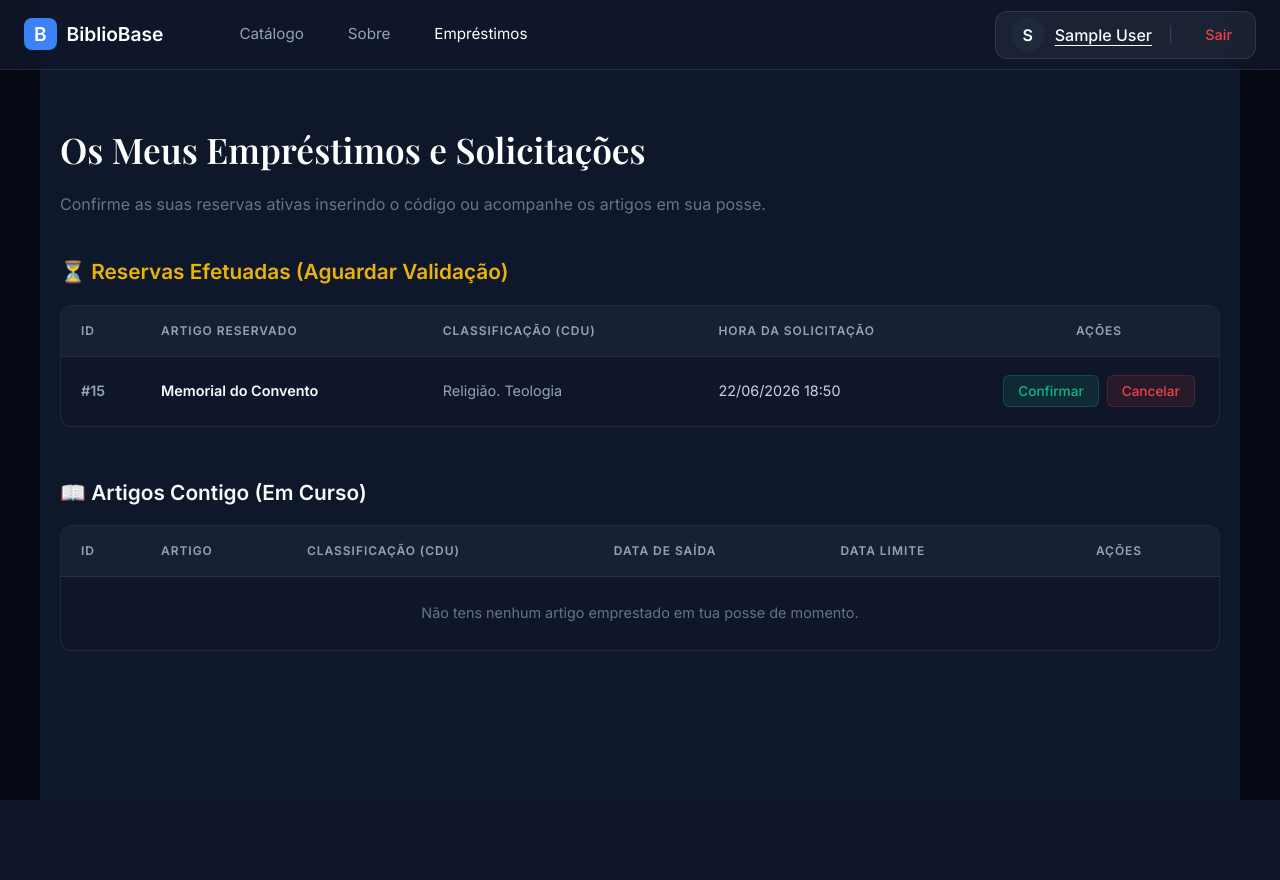
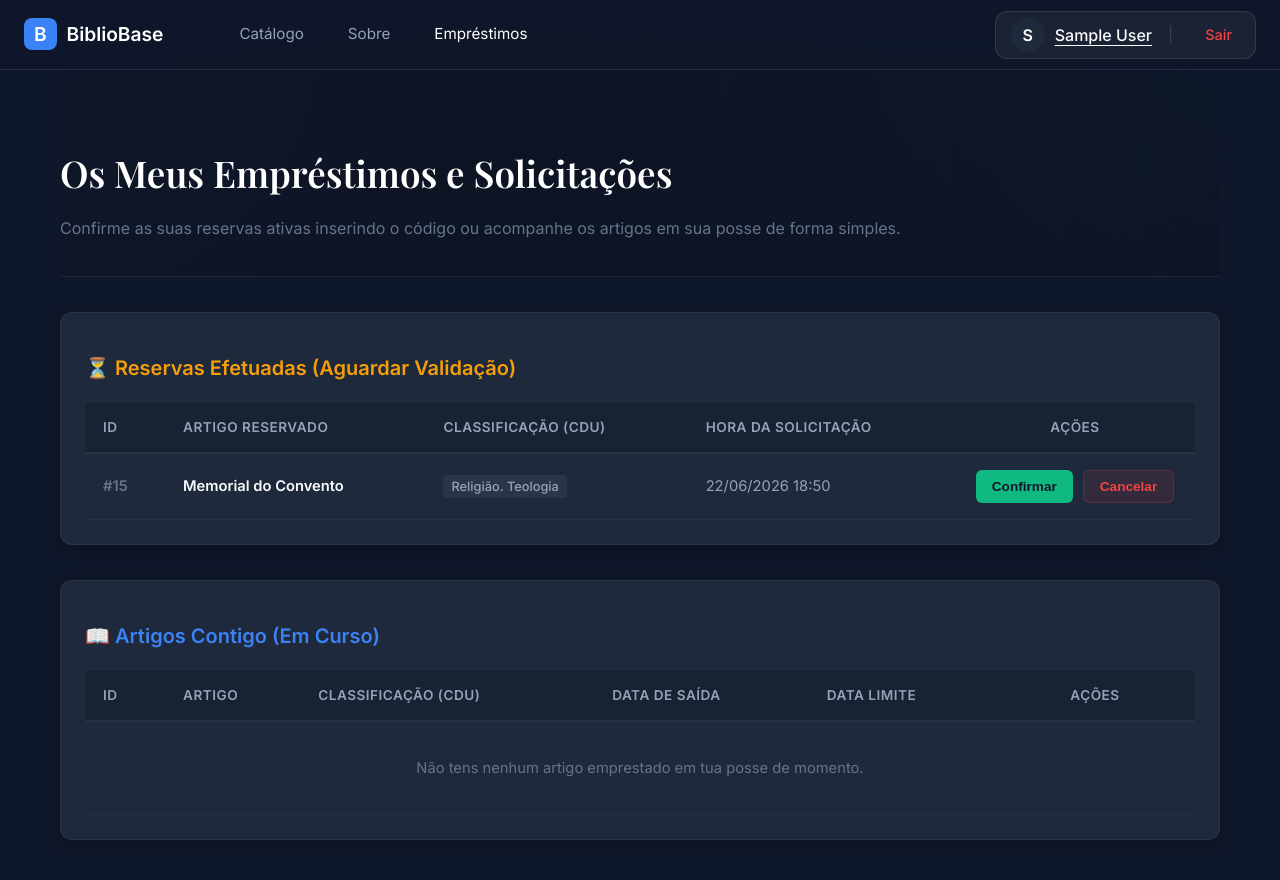
Before and after one commit to Rfernandes200/LivrisCore, a PHP site: page /emprestimos.php in a window 1280 px wide. Before the commit the page ends 800 px from the top, so only its background shows below. Run offline with PHP 8.4, Linux system fonts and the light colour scheme; the visitor is signed in with stand-in values (Sample User, id 1); data comes from the database, SQL or seed files in the repository; both versions use the stored data as it was after the commit.

Commit message:
visual novo

```diff
--- a/emprestimos.php
+++ b/emprestimos.php
@@ -65,42 +65,199 @@
     <link href="https://fonts.googleapis.com/css2?family=Playfair+Display:wght@600&family=Inter:wght@400;500;600&display=swap" rel="stylesheet">
 
     <style>
+        body {
+            background-color: #0f172a;
+            color: #cbd5e1;
+            font-family: 'Inter', sans-serif;
+        }
+
+        .main-wrapper {
+            max-width: 1200px;
+            margin: 40px auto;
+            padding: 0 20px;
+        }
+
+        .page-header {
+            margin-bottom: 35px;
+            border-bottom: 1px solid rgba(255,255,255,0.06);
+            padding-bottom: 20px;
+        }
+
+        .page-header h1 {
+            font-family: 'Playfair Display', serif;
+            font-size: 2.3rem;
+            color: #ffffff;
+            margin-bottom: 8px;
+        }
+
+        .page-header p {
+            color: #64748b;
+            font-size: 1rem;
+        }
+
+        .section-card {
+            background: #1e293b;
+            border: 1px solid rgba(255, 255, 255, 0.05);
+            border-radius: 12px;
+            padding: 24px;
+            margin-bottom: 35px;
+            box-shadow: 0 4px 20px rgba(0,0,0,0.25);
+        }
+
+        .table-section-title {
+            font-size: 1.25rem;
+            font-weight: 600;
+            margin-bottom: 20px;
+            display: flex;
+            align-items: center;
+            gap: 10px;
+        }
+        .title-pendente { color: #f59e0b; }
+        .title-ativo { color: #3b82f6; }
+
+        .custom-table {
+            width: 100%;
+            border-collapse: collapse;
+            text-align: left;
+        }
+
+        .custom-table th {
+            background: rgba(15, 23, 42, 0.4);
+            color: #94a3b8;
+            font-weight: 600;
+            font-size: 0.85rem;
+            text-transform: uppercase;
+            letter-spacing: 0.5px;
+            padding: 14px 18px;
+            border-bottom: 2px solid rgba(255,255,255,0.05);
+        }
+
+        .custom-table td {
+            padding: 16px 18px;
+            border-bottom: 1px solid rgba(255,255,255,0.04);
+            font-size: 0.92rem;
+            vertical-align: middle;
+        }
+
+        .custom-table tr:hover td {
+            background: rgba(255,255,255,0.01);
+        }
+
+        /* Badges e Tags customizados */
+        .cdu-badge {
+            background: rgba(148, 163, 184, 0.1);
+            color: #94a3b8;
+            padding: 4px 8px;
+            border-radius: 4px;
+            font-size: 0.8rem;
+            font-weight: 500;
+        }
+
+        .badge-status-ativo {
+            background: rgba(59, 130, 246, 0.15) !important;
+            color: #60a5fa !important;
+            border: 1px solid rgba(59, 130, 246, 0.3);
+            padding: 4px 10px;
+            border-radius: 20px;
+            font-size: 0.8rem;
+            font-weight: 600;
+        }
+
+        /* Alertas de Tempo Dinâmicos */
+        .data-aviso-normal {
+            color: #cbd5e1;
+        }
+        .data-aviso-urgente {
+            color: #f87171;
+            font-weight: 600;
+            animation: pulse-warn 2s infinite;
+        }
+        .data-subtexto {
+            display: block;
+            font-size: 0.78rem;
+            color: #64748b;
+            margin-top: 2px;
+        }
+        .data-aviso-urgente .data-subtexto { color: #fca5a5; }
+
+        @keyframes pulse-warn {
+            0% { opacity: 1; }
+            50% { opacity: 0.7; }
+            100% { opacity: 1; }
+        }
+
+        /* Botões Estilizados */
+        .btn-action-base {
+            padding: 8px 16px;
+            border-radius: 6px;
+            font-size: 0.85rem;
+            font-weight: 600;
+            cursor: pointer;
+            transition: all 0.2s ease;
+            border: none;
+        }
+
+        .btn-confirmar-modal-custom {
+            background: #10b981;
+            color: #0f172a;
+        }
+        .btn-confirmar-modal-custom:hover {
+            background: #34d399;
+            box-shadow: 0 0 12px rgba(16, 185, 129, 0.4);
+        }
+
+        .btn-cancelar-inline-custom {
+            background: rgba(239, 68, 68, 0.1);
+            color: #ef4444;
+            border: 1px solid rgba(239, 68, 68, 0.2);
+        }
+        .btn-cancelar-inline-custom:hover {
+            background: #ef4444;
+            color: #fff;
+        }
+
         .btn-entregar-inline {
             background: #3b82f6;
             color: #fff;
-            border: none;
-            padding: 6px 14px;
-            border-radius: 4px;
-            font-size: 0.85rem;
-            font-weight: 500;
-            cursor: pointer;
-            transition: background 0.2s;
         }
         .btn-entregar-inline:hover {
             background: #2563eb;
+            box-shadow: 0 0 12px rgba(59, 130, 246, 0.4);
         }
+
+        .alert-container-box {
+            padding: 14px 18px;
+            border-radius: 8px;
+            margin-bottom: 25px;
+            font-weight: 500;
+            font-size: 0.95rem;
+        }
+        .alert-sucesso-custom { background: rgba(16, 185, 129, 0.1); border: 1px solid rgba(16, 185, 129, 0.2); color: #34d399; }
+        .alert-erro-custom { background: rgba(239, 68, 68, 0.1); border: 1px solid rgba(239, 68, 68, 0.2); color: #f87171; }
     </style>
 </head>
 <body>
 
     <?php require 'navbar.php'; ?>
 
-    <div class="admin-container admin-container-block">
-        <main class="admin-content admin-content-padded">
+    <div class="main-wrapper">
+
+        <header class="page-header">
+            <h1>Os Meus Empréstimos e Solicitações</h1>
+            <p>Confirme as suas reservas ativas inserindo o código ou acompanhe os artigos em sua posse de forma simples.</p>
+        </header>
 
         <?php if (isset($_SESSION['alerta'])): ?>
-                <div class="alert-box <?= $_SESSION['alerta']['tipo'] === 'sucesso' ? 'alert-sucesso' : 'alert-erro' ?>">
+            <div class="alert-container-box <?= $_SESSION['alerta']['tipo'] === 'sucesso' ? 'alert-sucesso-custom' : 'alert-erro-custom' ?>">
                 <?= $_SESSION['alerta']['mensagem']; ?>
             </div>
             <?php unset($_SESSION['alerta']); ?>
         <?php endif; ?>
 
-            <h1>Os Meus Empréstimos e Solicitações</h1>
-            <p class="admin-subtitle admin-subtitle-margin">Confirme as suas reservas ativas inserindo o código ou acompanhe os artigos em sua posse.</p>
-
+        <section class="section-card">
             <h2 class="table-section-title title-pendente">⏳ Reservas Efetuadas (Aguardar Validação)</h2>
-            <div class="table-responsive table-wrapper">
-                <table class="agent-table">
+            <div style="overflow-x: auto;">
+                <table class="custom-table">
                     <thead>
                         <tr>
                             <th style="width: 80px;">ID</th>
@@ -113,19 +270,18 @@
                     <tbody>
                         <?php if (empty($reservas_pendentes)): ?>
                             <tr>
-                                <td colspan="5" style="text-align: center; color: #64748b; padding: 25px;">Não tem nenhuma reserva pendente de validação.</td>
+                                <td colspan="5" style="text-align: center; color: #64748b; padding: 35px;">Não tem nenhuma reserva pendente de validação de momento.</td>
                             </tr>
                         <?php else: ?>
                             <?php foreach ($reservas_pendentes as $res): ?>
                                 <tr>
-                                    <td class="td-id">#<?= $res['id']; ?></td>
+                                    <td style="color: #64748b; font-weight: 600;">#<?= $res['id']; ?></td>
                                     <td style="font-weight: 600; color: #f8fafc;"><?= htmlspecialchars($res['item_titulo']); ?></td>
-                                    <td style="color: #94a3b8;"><?= $res['cat_nome'] ? htmlspecialchars($res['cat_nome']) : 'Sem classe'; ?></td>
-                                    <td><?= date('d/m/Y H:i', strtotime($res['data_inicio'])); ?></td>
-                                    <td style="text-align: center; display: flex; gap: 8px; justify-content: center; align-items: center; border:none;">
-
-                                        <button type="button" class="btn-confirmar-modal"
-                                                style="cursor: pointer;"
+                                    <td><span class="cdu-badge"><?= $res['cat_nome'] ? htmlspecialchars($res['cat_nome']) : 'Sem classe'; ?></span></td>
+                                    <td style="color: #94a3b8;"><?= date('d/m/Y H:i', strtotime($res['data_inicio'])); ?></td>
+                                    <td style="text-align: center;">
+                                        <div style="display: flex; gap: 10px; justify-content: center;">
+                                            <button type="button" class="btn-action-base btn-confirmar-modal-custom"
                                                     onclick='abrirModalComDias(<?= (int)$res['id']; ?>, <?= json_encode($res['item_titulo'], JSON_HEX_APOS | JSON_HEX_QUOT); ?>)'>
                                                 Confirmar
                                             </button>
@@ -133,9 +289,9 @@
                                             <form action="processo_emprestimo.php" method="POST" style="margin:0;" onsubmit="return confirm('Tem a certeza que deseja cancelar esta reserva?');">
                                                 <input type="hidden" name="acao" value="cancelar_reserva">
                                                 <input type="hidden" name="reserva_id" value="<?= $res['id']; ?>">
-                                            <button type="submit" class="btn-cancelar-inline">Cancelar</button>
+                                                <button type="submit" class="btn-action-base btn-cancelar-inline-custom">Cancelar</button>
                                             </form>
-
+                                        </div>
                                     </td>
                                 </tr>
                             <?php endforeach; ?>
@@ -143,10 +299,12 @@
                     </tbody>
                 </table>
             </div>
+        </section>
 
+        <section class="section-card">
             <h2 class="table-section-title title-ativo">📖 Artigos Contigo (Em Curso)</h2>
-            <div class="table-responsive table-wrapper">
-                <table class="agent-table">
+            <div style="overflow-x: auto;">
+                <table class="custom-table">
                     <thead>
                         <tr>
                             <th style="width: 80px;">ID</th>
@@ -160,31 +318,35 @@
                     <tbody>
                         <?php if (empty($emprestimos_ativos)): ?>
                             <tr>
-                                <td colspan="6" style="text-align: center; color: #64748b; padding: 25px;">Não tens nenhum artigo emprestado em tua posse de momento.</td>
+                                <td colspan="6" style="text-align: center; color: #64748b; padding: 35px;">Não tens nenhum artigo emprestado em tua posse de momento.</td>
                             </tr>
                         <?php else: ?>
                             <?php foreach ($emprestimos_ativos as $emp):
                                 $hoje = strtotime(date('Y-m-d'));
                                 $data_limite = strtotime($emp['data_prevista_devolucao']);
-                                $dias_restantes = round(($data_limite - $hoje) / (60 * 60 * 24));
+                                $dias_restantes = (int)round(($data_limite - $hoje) / (60 * 60 * 24));
                             ?>
                                 <tr>
-                                    <td class="td-id">#<?= $emp['id']; ?></td>
-                                    <td style="font-weight: 500; color: #f8fafc;"><?= htmlspecialchars($emp['item_titulo']); ?></td>
-                                    <td style="color: #94a3b8;"><?= $emp['cat_nome'] ? htmlspecialchars($emp['cat_nome']) : 'Sem classe'; ?></td>
-                                    <td><?= date('d/m/Y', strtotime($emp['data_saida'])); ?></td>
+                                    <td style="color: #64748b; font-weight: 600;">#<?= $emp['id']; ?></td>
+                                    <td style="font-weight: 600; color: #f8fafc;"><?= htmlspecialchars($emp['item_titulo']); ?></td>
+                                    <td><span class="cdu-badge"><?= $emp['cat_nome'] ? htmlspecialchars($emp['cat_nome']) : 'Sem classe'; ?></span></td>
+                                    <td style="color: #94a3b8;"><?= date('d/m/Y', strtotime($emp['data_saida'])); ?></td>
                                     <td class="<?= ($dias_restantes <= 2) ? 'data-aviso-urgente' : 'data-aviso-normal' ?>">
                                         <?= date('d/m/Y', strtotime($emp['data_prevista_devolucao'])); ?>
-                                        <small class="data-subtexto">(Faltam <?= $dias_restantes; ?> dias)</small>
+                                        <small class="data-subtexto">
+                                            <?= $dias_restantes < 0 ? "Atrasado por " . abs($dias_restantes) . " dias!" : "Faltam $dias_restantes dias"; ?>
+                                        </small>
                                     </td>
-                                    <td style="text-align: center; display: flex; gap: 8px; justify-content: center; align-items: center; border: none;">
+                                    <td style="text-align: center;">
+                                        <div style="display: flex; gap: 12px; justify-content: center; align-items: center;">
                                             <span class="badge-status-ativo">Ativo</span>
 
                                             <form action="processo_emprestimo.php" method="POST" style="margin:0;" onsubmit="return confirm('Confirmas que queres proceder à entrega deste artigo?');">
                                                 <input type="hidden" name="acao" value="entregar_emprestimo">
                                                 <input type="hidden" name="emprestimo_id" value="<?= $emp['id']; ?>">
-                                            <button type="submit" class="btn-entregar-inline">Entregar</button>
+                                                <button type="submit" class="btn-action-base btn-entregar-inline">Entregar</button>
                                             </form>
+                                        </div>
                                     </td>
                                 </tr>
                             <?php endforeach; ?>
@@ -192,7 +354,8 @@
                     </tbody>
                 </table>
             </div>
-        </main>
+        </section>
+
     </div>
 
     <div id="confirmReserveModal" style="display: none; position: fixed !important; top: 0 !important; left: 0 !important; width: 100vw !important; height: 100vh !important; background: rgba(10, 15, 30, 0.92) !important; justify-content: center; align-items: center; z-index: 999999999999 !important;">
```
Also changed, not shown: Sql/bs.sql (+46 -12 lines). Lines whose indentation alone changed are shown as unchanged.
